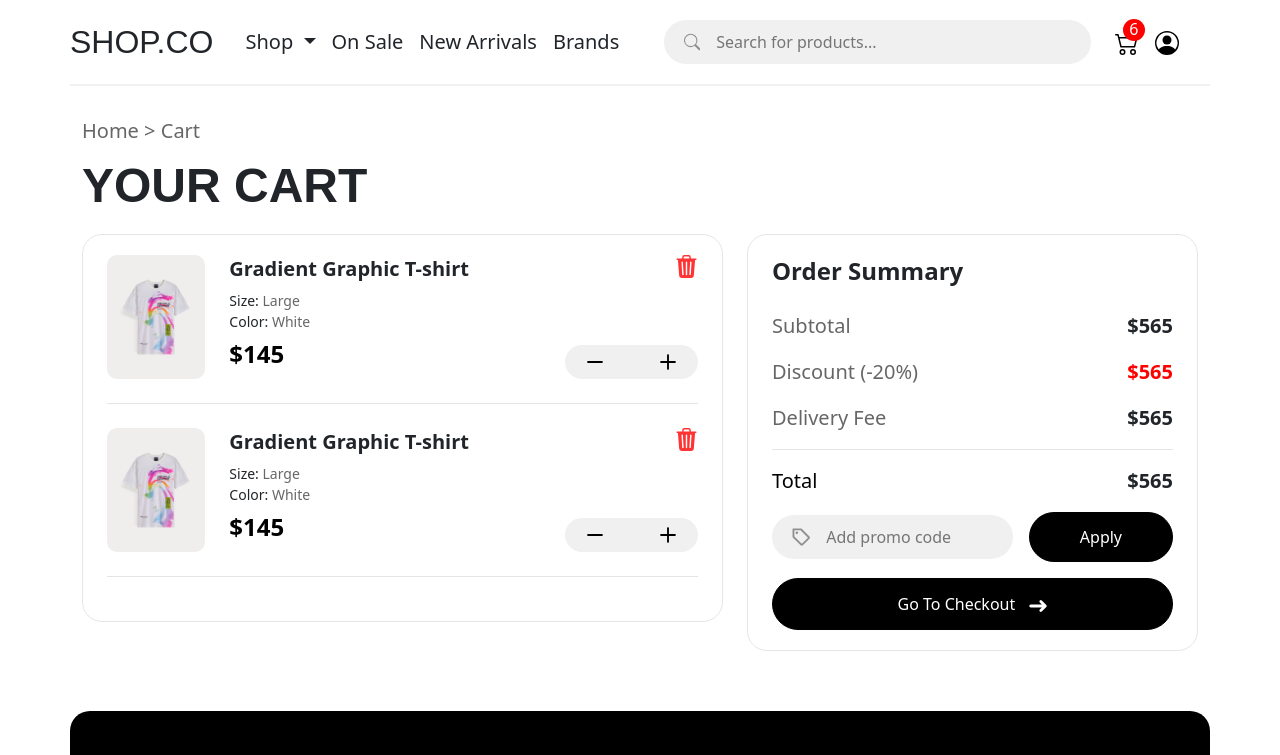
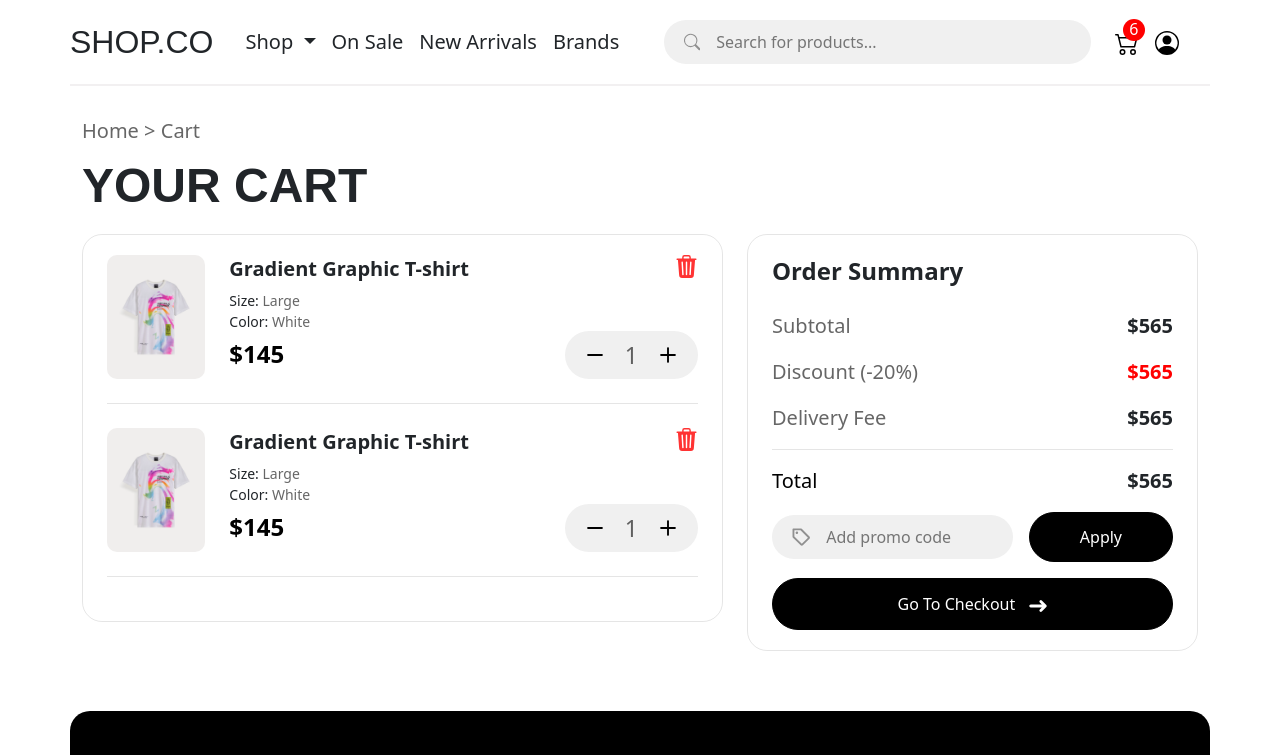
Before and after one commit to hanysaadeldeen/E-commerce-Using-Vue, a Vue app: page /Cart in a window 1280 px wide. Shown: the top 755 px of the page. Built offline with nearby package versions, Linux system fonts and the light colour scheme; a web font is replaced by a local one.

Commit message:
🐛fix (Product Details): Counter

```diff
--- a/src/components/Product/ProductCart.vue
+++ b/src/components/Product/ProductCart.vue
@@ -29,7 +29,11 @@
           />
         </svg>
         <div class="w-100">
-          <BaseCounter />
+          <BaseCounter
+            :count="ProductCount"
+            @increase-by="(n) => (ProductCount += n)"
+            @decrease-by="(n) => ProductCount > 1 && (ProductCount -= n)"
+          />
         </div>
       </div>
     </div>
@@ -38,7 +42,9 @@
 </template>
 
 <script setup lang="ts">
+import { ref } from "vue";
 import BaseCounter from "../util/BaseCounter.vue";
+const ProductCount = ref<number>(1);
 </script>
 
 <style scoped>
--- a/src/views/ProductDetails.vue
+++ b/src/views/ProductDetails.vue
@@ -189,6 +189,7 @@ const AllSizes: { name: string }[] = [
     name: "X-Large",
   },
 ];
+
 const ChangeColor = ref<string>("");
 const ChangeSize = ref<string>("");
 const ProductCount = ref<number>(1);
```
